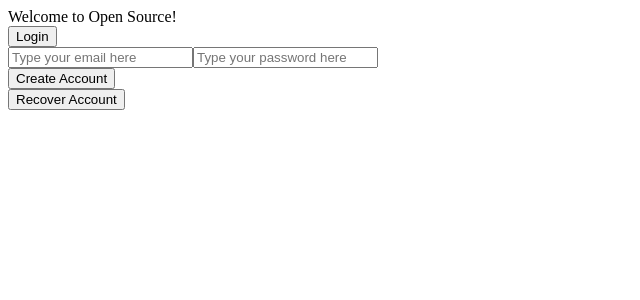
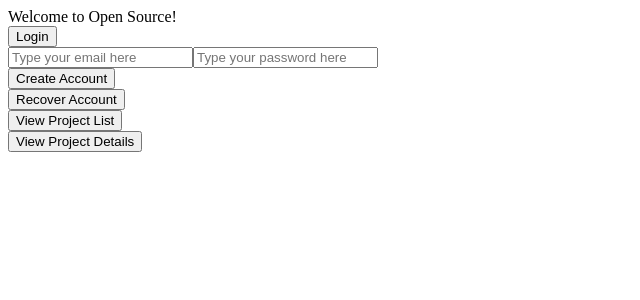
Before and after one commit to kangk9908/OpenSource, an Angular app in the folder OpenSource/: page / in a window 1280 px wide. Shown: the top 300 px of the page, without its empty margins (0-640 px from the left). Built offline with nearby package versions, Linux system fonts and the light colour scheme.

Commit message:
added project list and details to routing

```diff
--- a/OpenSource/src/app/app.component.html
+++ b/OpenSource/src/app/app.component.html
@@ -20,5 +20,13 @@
     <button routerLink="/recover-account">Recover Account</button>
   </div>
 
+  <div>
+    <button routerLink="/project-list">View Project List</button>
+  </div>
+
+  <div>
+    <button routerLink="/project-details">View Project Details</button>
+  </div>
+
   <router-outlet></router-outlet>
 </div>
```
